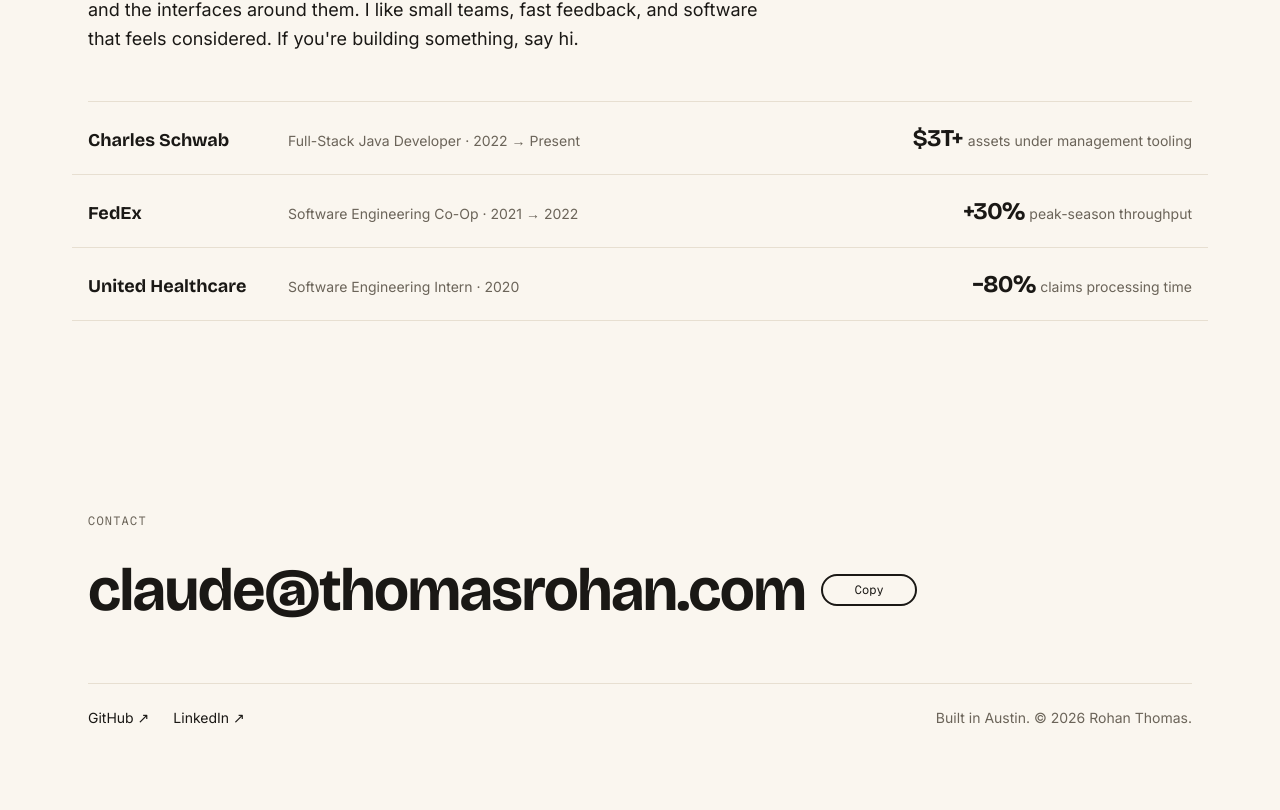
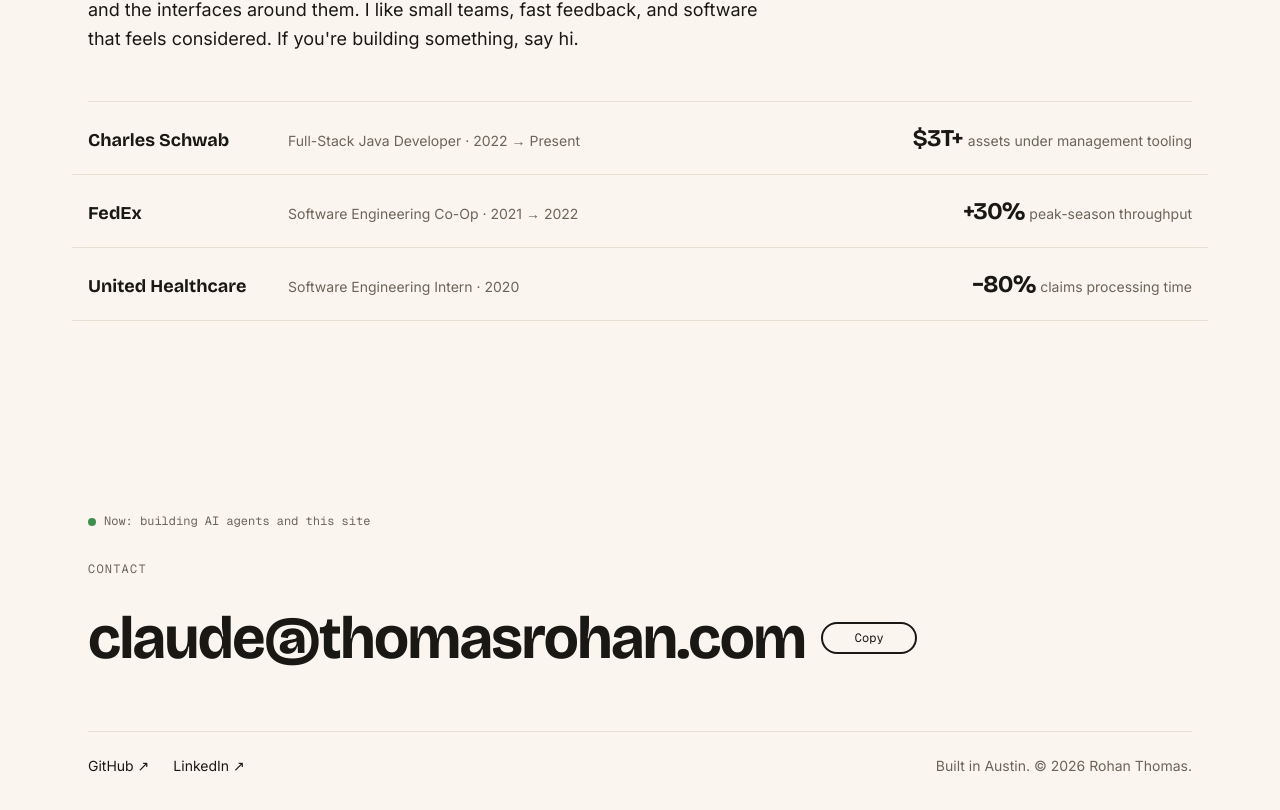
Before and after one commit to rohanthomas1202/thomasrohan-site, a Next.js app: page / in a window 1280 px wide. Shown: the part 2107-2917 px from the top of the page. Built offline with nearby package versions, Linux system fonts and the light colour scheme; no server answers.

Commit message:
feat(footer): Now status line with GitHub last-commit freshness (server-rendered, self-hiding)

```diff
--- a/src/app/page.tsx
+++ b/src/app/page.tsx
@@ -1,6 +1,7 @@
 import { Hero } from "@/components/sections/hero";
 import { Projects } from "@/components/sections/projects";
 import { About } from "@/components/sections/about";
+import { NowLine } from "@/components/now-line";
 import { Footer } from "@/components/sections/footer";
 
 export default function Home() {
@@ -9,6 +10,7 @@
       <Hero />
       <Projects />
       <About />
+      <NowLine />
       <Footer />
     </main>
   );
--- /dev/null
+++ b/src/components/now-line.tsx
@@ -0,0 +1,24 @@
+import { formatLastCommit, NOW_PHRASE } from "@/lib/now";
+
+export async function NowLine() {
+  let commitClause: string | null = null;
+  try {
+    const res = await fetch(
+      "https://api.github.com/users/rohanthomas1202/repos?sort=pushed&per_page=1",
+      { next: { revalidate: 3600 } },
+    );
+    if (res.ok) {
+      const repos: { pushed_at?: string }[] = await res.json();
+      if (repos[0]?.pushed_at) commitClause = formatLastCommit(repos[0].pushed_at, new Date());
+    }
+  } catch {
+    /* hide the clause on any failure */
+  }
+  return (
+    <p className="mx-auto max-w-6xl px-6 pt-24 font-mono text-xs text-ink-soft">
+      <span aria-hidden className="mr-2 inline-block size-2 rounded-full bg-green align-middle" />
+      Now: {NOW_PHRASE}
+      {commitClause ? ` · last commit ${commitClause}` : ""}
+    </p>
+  );
+}
--- a/src/components/sections/footer.tsx
+++ b/src/components/sections/footer.tsx
@@ -3,7 +3,7 @@
 
 export function Footer() {
   return (
-    <footer id="contact" className="mx-auto max-w-6xl scroll-mt-24 px-6 pb-16 pt-24">
+    <footer id="contact" className="mx-auto max-w-6xl scroll-mt-24 px-6 pb-16 pt-8">
       <Reveal>
         <RevealItem>
           <p className="font-mono text-xs uppercase tracking-widest text-ink-soft">Contact</p>
--- /dev/null
+++ b/src/lib/now.ts
@@ -0,0 +1,14 @@
+export const NOW_PHRASE = "building AI agents and this site";
+
+export function formatLastCommit(pushedAtIso: string, now: Date): string | null {
+  const pushed = new Date(pushedAtIso).getTime();
+  const diffMs = now.getTime() - pushed;
+  if (Number.isNaN(pushed) || diffMs < 0) return null;
+  const hours = diffMs / 3_600_000;
+  if (hours < 1) return "in the last hour";
+  const days = hours / 24;
+  if (days > 7) return null;
+  const rtf = new Intl.RelativeTimeFormat("en", { numeric: "always" });
+  if (hours < 24) return rtf.format(-Math.round(hours), "hour");
+  return rtf.format(-Math.round(days), "day");
+}
```
Also changed, not shown: 1 other file (tests, documents, lock files or other folders).
